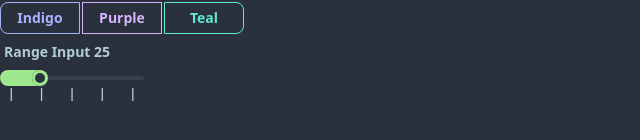
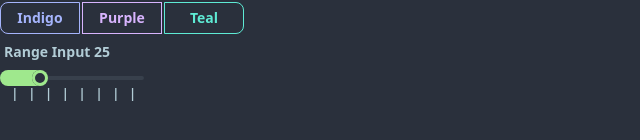
Before and after one commit to alexespejo/dsa-visualizer, a Svelte app: page /alex in a window 1280 px wide. Shown: the part 258-398 px from the top of the page, without its empty margins (0-640 px from the left). Built offline with nearby package versions, Linux system fonts and the light colour scheme.

Commit message:
create range input

```diff
--- /dev/null
+++ b/src/components/custom/Update/Range.svelte
@@ -0,0 +1,22 @@
+<script lang="ts">
+ export let value: number;
+ export let min: number = 0;
+ export let max: number = 100;
+ export let step: number = 25;
+
+ let intervals: string[] = Array(Math.floor((max - min) / step)).fill("");
+</script>
+
+<input
+ type="range"
+ bind:value
+ {min}
+ {max}
+ class="range range-xs range-primary w-36"
+ {step}
+/>
+<div class="w-36 flex justify-between text-xs px-2">
+ {#each intervals as _}
+  <span class="text-right" style={`width: ${(max - min) / step}%`}>|</span>
+ {/each}
+</div>
--- a/src/routes/Playgrounds/Alex.svelte
+++ b/src/routes/Playgrounds/Alex.svelte
@@ -6,6 +6,7 @@
  import FormControl from "../../components/custom/FormControl.svelte";
  import Label from "../../components/custom/Inputs/Label.svelte";
  import HiddenLabel from "../../components/custom/Inputs/HiddenLabel.svelte";
+ import Range from "../../components/custom/Update/Range.svelte";
 
  let value = "";
  let rangeValue = 25;
@@ -60,19 +61,5 @@
 
 <FormControl>
  <Label>Range Input {rangeValue}</Label>
- <input
-  type="range"
-  bind:value={rangeValue}
-  min="0"
-  max="100"
-  class="range range-xs range-primary w-36"
-  step="25"
- />
- <div class="w-36 flex justify-between text-xs px-2">
-  <span>|</span>
-  <span>|</span>
-  <span>|</span>
-  <span>|</span>
-  <span>|</span>
- </div>
+ <Range bind:value={rangeValue} step={10} min={10} max={90} />
 </FormControl>
```
